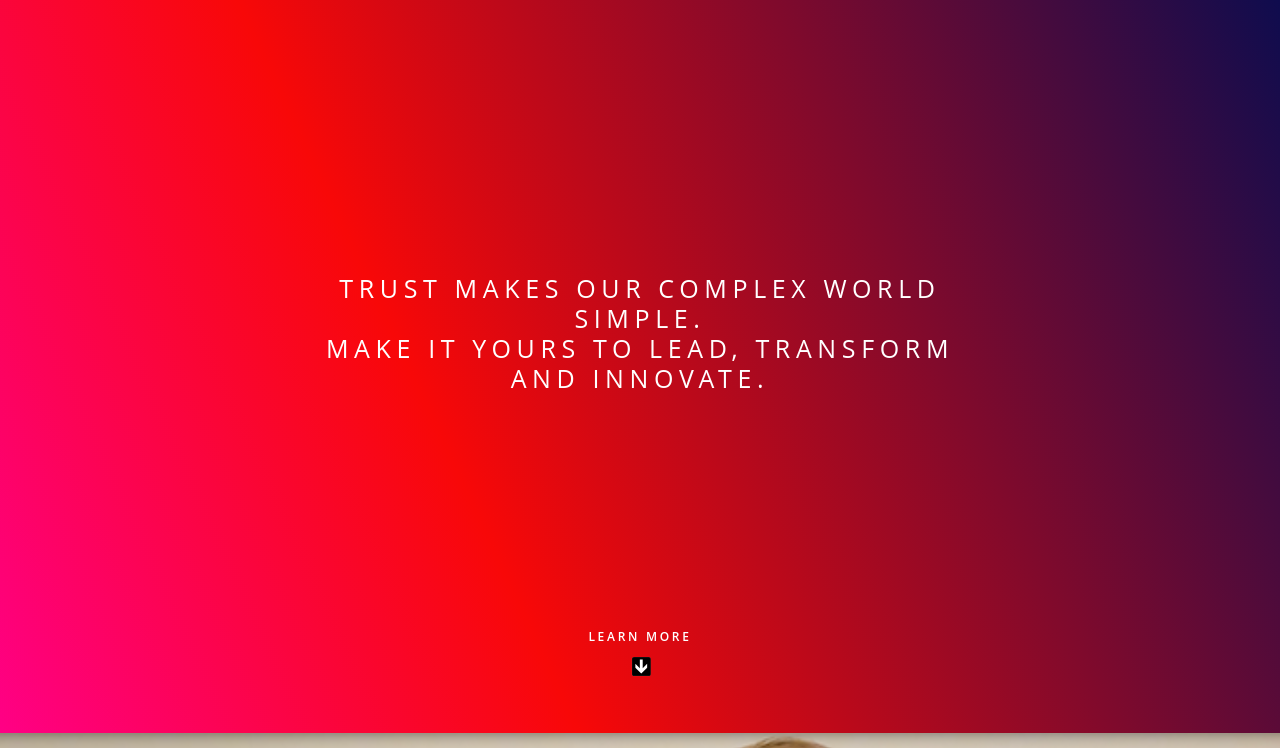
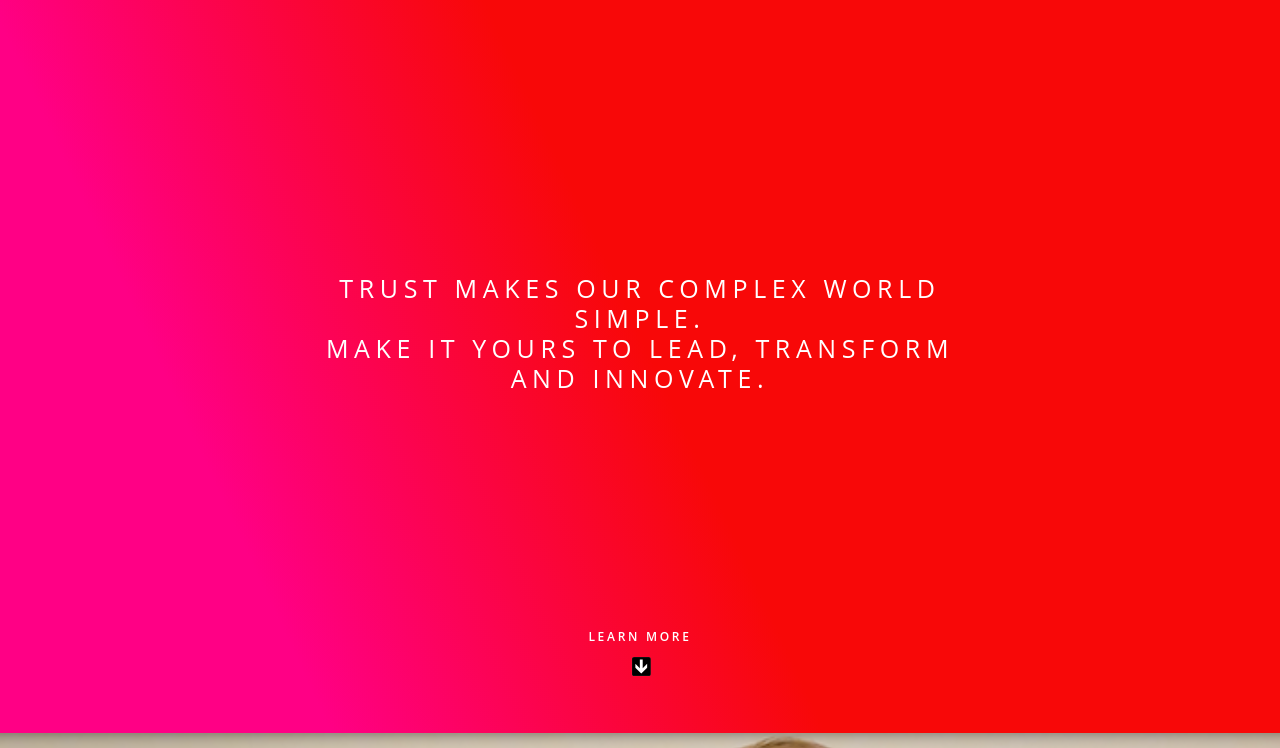
Before and after one commit to PhilipKristian/home, a Gatsby site: page / in a window 1280 px wide. Shown: the part 67-815 px from the top of the page. Built offline with nearby package versions, Linux system fonts and the light colour scheme; Gatsby itself is replaced by a stand-in of ours.

Commit message:
GaphQL/ Markdown for optimized photos and template

```diff
--- a/src/styles/IndexStyles.js
+++ b/src/styles/IndexStyles.js
@@ -46,7 +46,7 @@ const Banner = styled.div`
     height: ${props => (props.parallax ? "80vh" : "100vh")};
     width: 100%;
     background: rgb(255,0,133);
-    background: linear-gradient(65deg, rgba(255,0,133,1) 0%, rgba(248,8,8,1) 35%, rgba(8,12,80,1) 100%);
+    background: linear-gradient(65deg, rgba(255,0,133,1) 20%, rgba(248,8,8,1) 50%);
 `;
 const TextWrapper = styled.div`
    {
```
